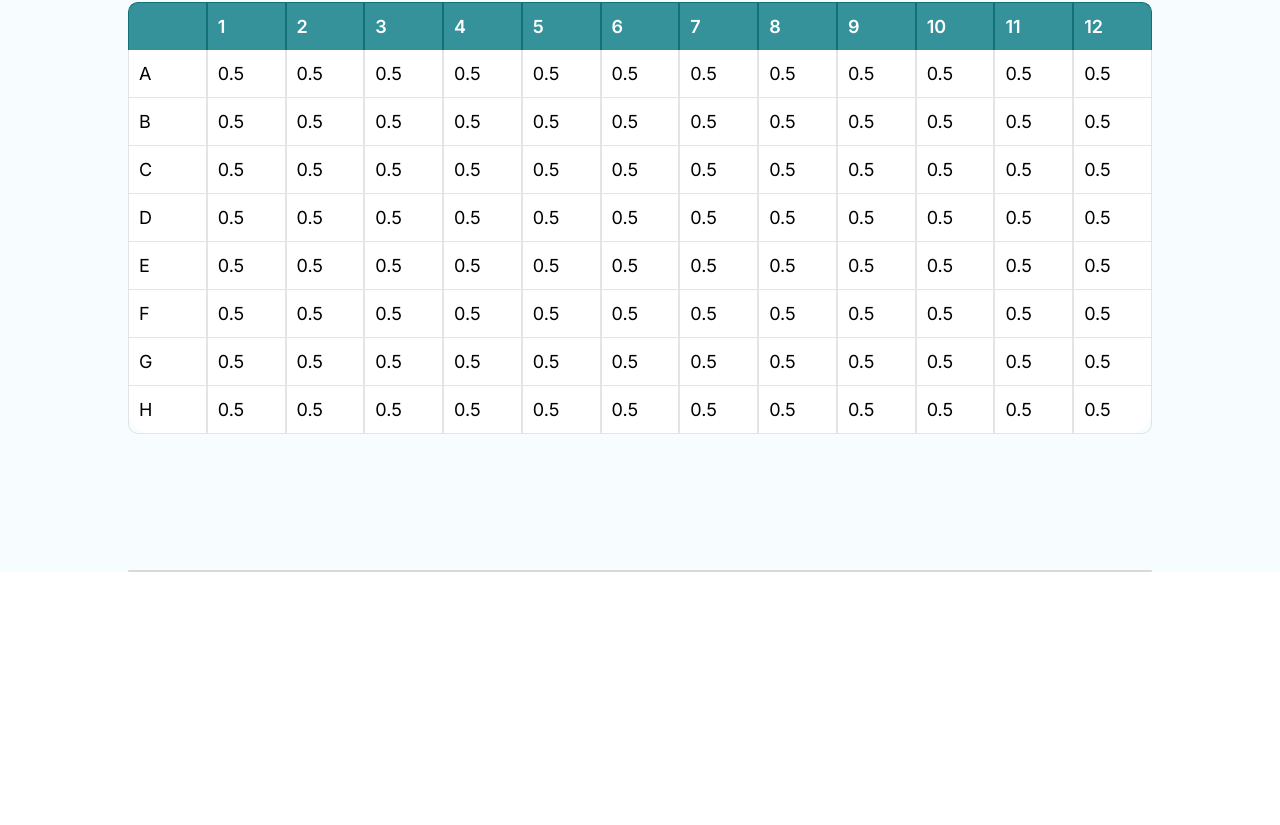
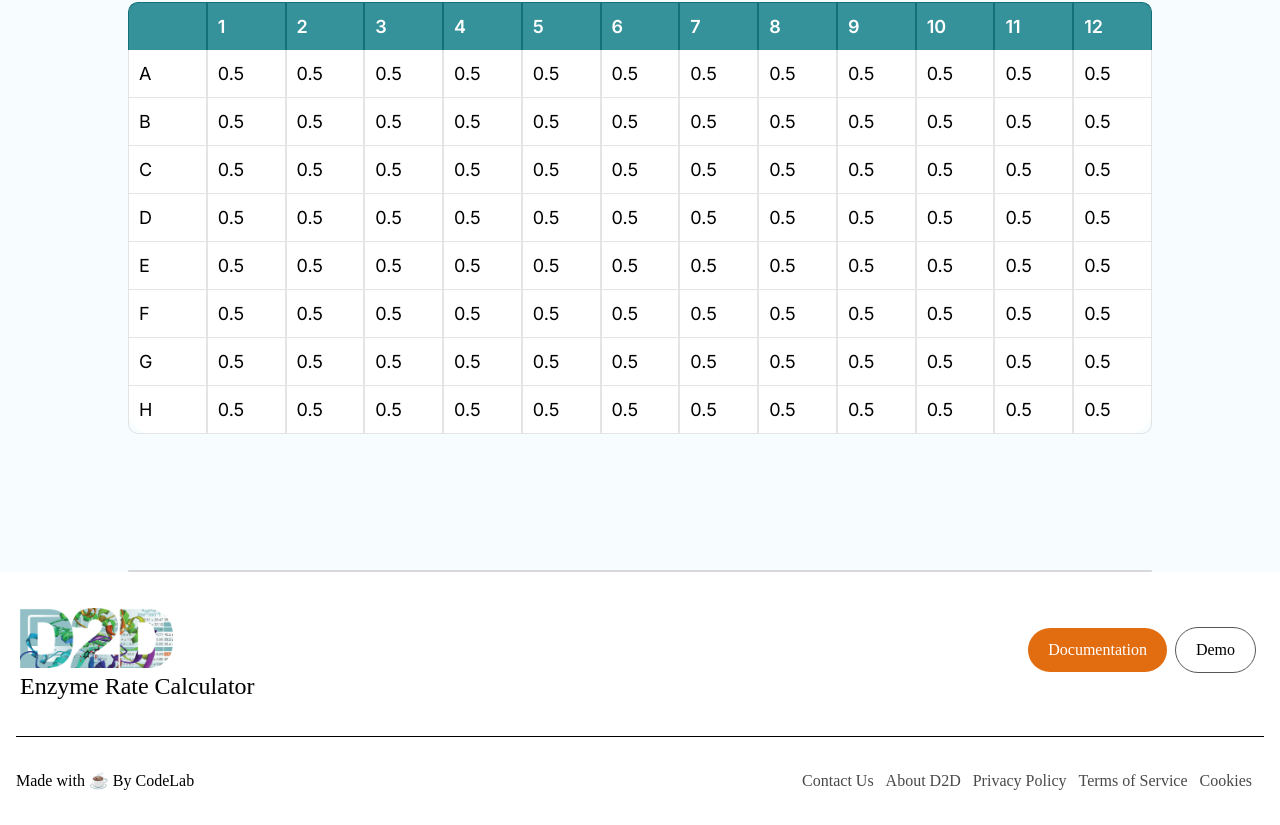
Before and after one commit to Codelab-Davis/d2d-graph-applet, a React (Vite) app in the folder frontend/: page / in a window 1280 px wide. Shown: the part 1013-1838 px from the top of the page. Before the commit the page ends 1585 px from the top, so only its background shows below. Built offline with nearby package versions, Linux system fonts and the light colour scheme.

Commit message:
Added Footer

```diff
--- a/frontend/src/App.tsx
+++ b/frontend/src/App.tsx
@@ -3,6 +3,7 @@ import { useState } from 'react';
 import './App.css';
 import LandingPage from './LandingPage';
 import RateTable from './RateTable';
+import Footer from './Footer';
 
 function App() {
 
@@ -10,6 +11,7 @@ function App() {
     <div className="bg-[#f7fcff]">
       <LandingPage></LandingPage>
       <RateTable></RateTable>
+      <Footer></Footer>
     </div>
   )
 }
--- /dev/null
+++ b/frontend/src/Footer.tsx
@@ -0,0 +1,40 @@
+const Footer = () => {
+    return (
+      <>
+        <footer className="bg-white dark:bg-gray-900">
+          <div className="mx-auto w-full max-w-screen-xl p-4 py-6 lg:py-8">
+            <div className="md:flex md:justify-between">
+              <div className="mb-6 md:mb-0">
+                <a href="https://d2d.ucdavis.edu/" className="flex sm:mx-auto items-center">
+                  <img src='./src/assets/d2dlogo.png' className='object-contain ml-1 mt-1 w-[153px] min-[1450px]:w-[180px] min-[1650px]:w-[200px]'></img>
+                </a>
+                <span className="font-['Poppins'] self-center ml-1 text-2xl whitespace-nowrap dark:black">Enzyme Rate Calculator</span>
+              </div>
+              <div className="flex-col flex mt-4 sm:justify-center sm:mt-0 items-center space-y-4 md:space-y-0 md:flex-row md:space-x-8 justify-end">
+                <div className="flex-col flex mt-4 sm:justify-center sm:mt-0 items-center space-y-4 md:space-y-0 md:flex-row md:space-x-8 justify-end">
+                <a href="https://d2d.ucdavis.edu/" className="flex items-center">
+                  <button type="button" className="font-['Poppins'] text-white bg-secondary-600 hover:bg-secondary-600 focus:outline-none focus:ring-4 focus:ring-secondary-600 font-medium rounded-full text-sm px-5 py-2.5 text-center me-2 mb-2 dark:bg-secondary-600 dark:hover:bg-secondary-600 dark:focus:secondary-600">Documentation</button>
+                  <button type="button" className=" font-['Poppins'] py-2.5 px-5 me-2 mb-2 text-sm font-medium text-gray-900 focus:outline-none bg-white rounded-full border border-grays-600 hover:bg-secondary-300 hover:text-blue-700 focus:z-10 focus:ring-4 focus:ring-secondary-600 dark:focus:ring-gray-700 dark:bg-gray-800 dark:text-gray-400 dark:border-gray-600 dark:hover:text-white dark:hover:bg-secondary-600">Demo</button>
+                </a>
+                </div>
+              </div>
+            </div>
+            <hr className="my-6 border-gray-200 sm:mx-auto dark:border-gray-700 lg:my-8" />
+            <div className="sm:flex sm:items-center sm:justify-between">
+              <span className="text-sm text-gray-500 sm:text-center font-['Poppins'] dark:text-gray-400">
+                Made with ☕ By CodeLab
+              </span>
+              <div className="flex mt-4 sm:justify-center sm:mt-0">
+                <a href="https://d2d.ucdavis.edu/" className="hover:underline font-['Poppins'] text-grays-700 mr-3" >Contact Us</a>
+                <a href="#" className="hover:underline text-grays-700 font-['Poppins'] mr-3">About D2D</a>
+                <a href="#" className="hover:underline text-grays-700 font-['Poppins'] mr-3">Privacy Policy</a>
+                <a href="#" className="hover:underline text-grays-700 font-['Poppins'] mr-3">Terms of Service</a>
+                <a href="#" className="hover:underline text-grays-700 font-['Poppins'] mr-3">Cookies</a>
+              </div>
+            </div>
+          </div>
+        </footer>
+      </>
+    );
+  };
+  export default Footer;
```
Also changed, not shown: frontend/src/LandingPage.tsx (+2 -5 lines).
